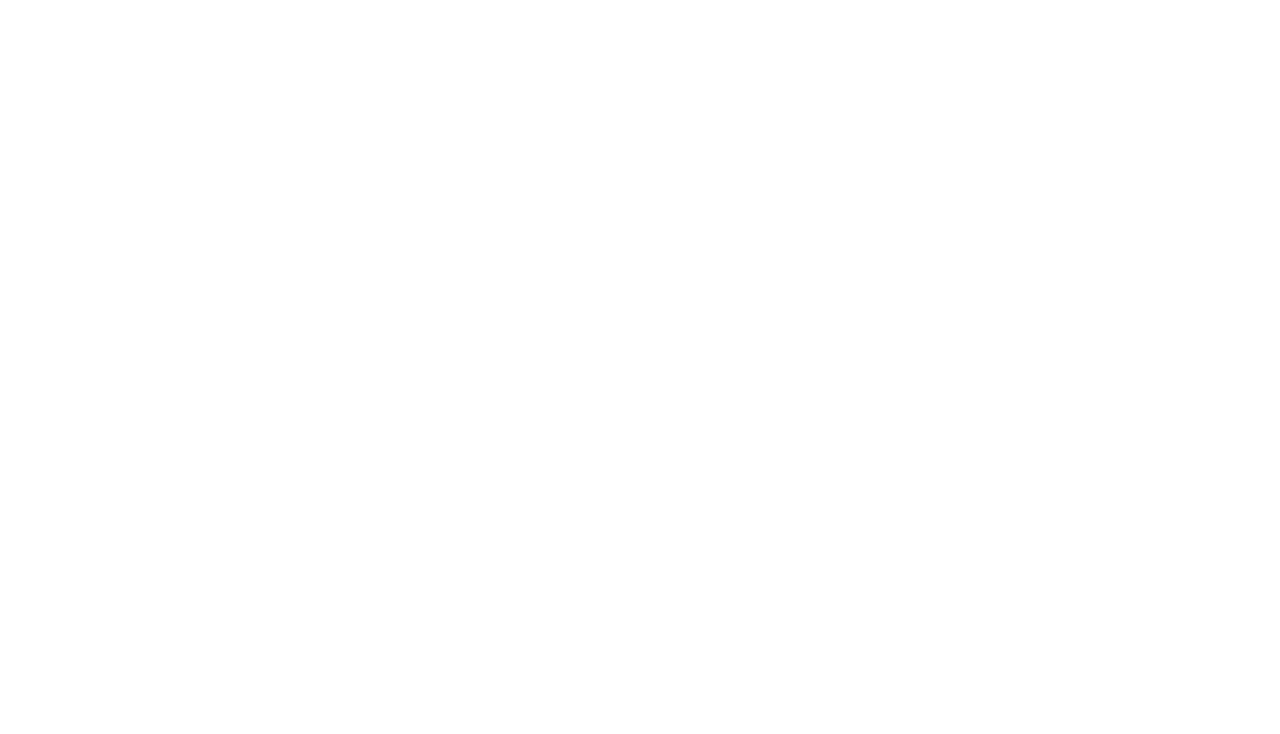
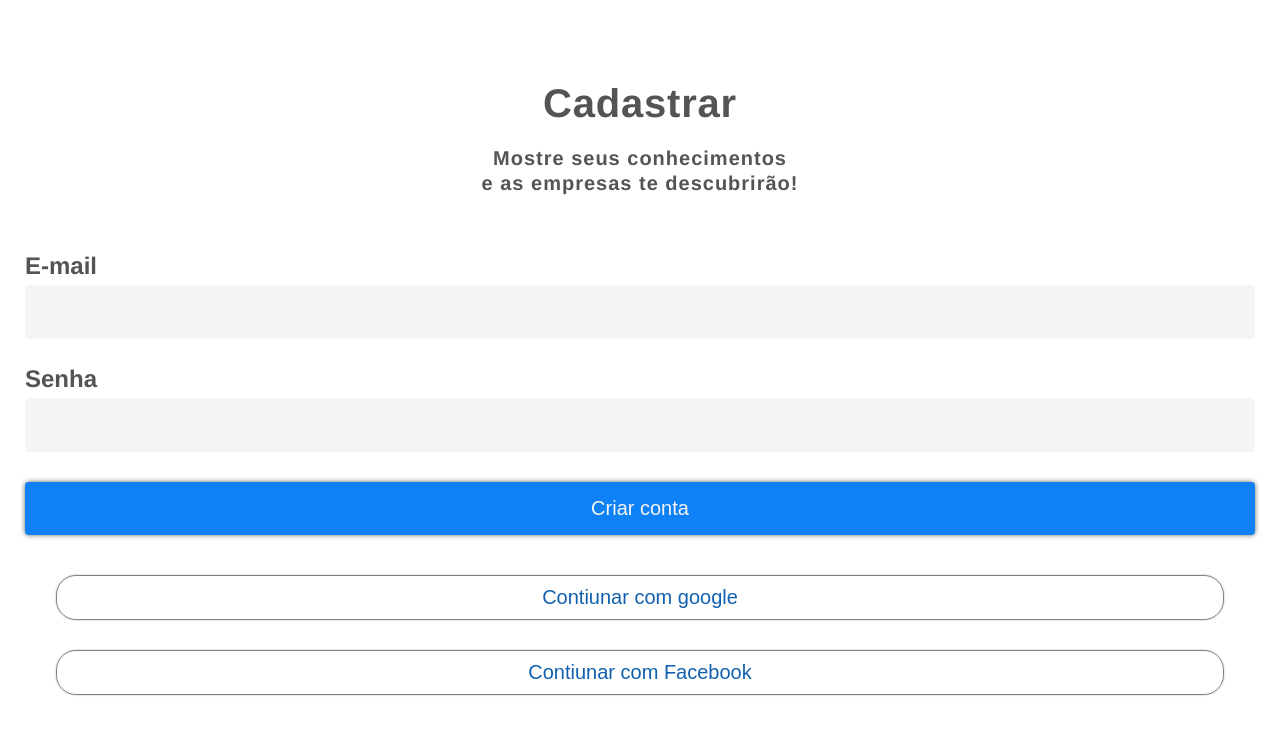
Before and after one commit to EdsonMateus1/projeto_ccr, a Vue app: page / in a window 1280 px wide. Shown: the top 734 px of the page. Built offline with nearby package versions, Linux system fonts and the light colour scheme.

Commit message:
tela de login

```diff
--- a/public/index.html
+++ b/public/index.html
@@ -1,5 +1,6 @@
 <!DOCTYPE html>
 <html lang="pt-br">
+
 <head>
   <meta charset="utf-8">
   <meta http-equiv="X-UA-Compatible" content="IE=edge">
@@ -7,11 +8,14 @@
   <link rel="icon" href="<%= BASE_URL %>favicon.ico">
   <title><%= htmlWebpackPlugin.options.title %></title>
 </head>
+
 <body>
   <noscript>
-      <strong>We're sorry but <%= htmlWebpackPlugin.options.title %> doesn't work properly without JavaScript enabled. Please enable it to continue.</strong>
+    <strong>We're sorry but <%= htmlWebpackPlugin.options.title %> doesn't work properly without JavaScript enabled.
+      Please enable it to continue.</strong>
   </noscript>
   <div id="app"></div>
   <!-- built files will be auto injected -->
 </body>
+
 </html>
--- a/src/App.vue
+++ b/src/App.vue
@@ -19,5 +19,21 @@
 
 
 <style>
+* {
+  padding: 0;
+  margin: 0;
+  box-sizing: border-box;
+}
+html , body , #app{
+  height: 100%;
+}
+button {
+  border: none;
+  box-shadow: none;
+  background: none;
+}
+button:hover{
+  cursor: pointer;
+}
 
 </style>
--- a/src/components/Login.vue
+++ b/src/components/Login.vue
@@ -1,6 +1,30 @@
 <template>
-  <div>
+  <div class="container-page-login">
+    <div class="imagem-login"></div>
 
+    <h1 class="title">Cadastrar</h1>
+
+    <h2 class="sub-title">Mostre seus conhecimentos</h2>
+    <h2 class="sub-title">e as empresas te descubrirão!</h2>
+
+    <form class="container-form">
+      <div class="item-form email-container">
+        <label class="label" for="email">E-mail</label>
+        <input class="input" name="email" type="email" />
+      </div>
+
+      <div class="item-form">
+        <label class="label" for="password">Senha</label>
+        <input class="input" name="password" type="password" />
+      </div>
+
+      <button class="button-login" type="submit">Criar conta</button>
+    </form>
+
+    <div class="container-access">
+      <button class="button-access">Contiunar com google</button>
+      <button class="button-access">Contiunar com Facebook</button>
+    </div>
   </div>
 </template>
 
@@ -11,4 +35,94 @@
 </script>
 
 <!-- Add "scoped" attribute to limit CSS to this component only -->
-<style scoped></style>
+<style scoped>
+.container-page-login {
+  height: 100%;
+  padding: 25px;
+  height: 90%;
+  display: flex;
+  flex-direction: column;
+  justify-content: center;
+  align-items: center;
+  font-family: Helvetica, sans-serif;
+}
+.container-form {
+  width: 100%;
+  display: flex;
+  flex-direction: column;
+  margin-top: 30px;
+}
+.item-form {
+  display: flex;
+  flex-direction: column;
+  width: 100%;
+  gap: 10px;
+  color: #545454;
+}
+.container-google {
+  margin-top: 40px;
+}
+.imagem-login {
+  height: 150px;
+}
+.input {
+  border: none;
+  background-color: #f5f5f5;
+  padding: 10px;
+  border-radius: 4px;
+  height: 54px;
+}
+.email-container {
+  margin: 30px 0px;
+}
+
+.title {
+  font-size: 40px;
+  font-weight: 600;
+  letter-spacing: 0.8px;
+  margin-bottom: 20px;
+  color: #545454;
+}
+.sub-title {
+  font-weight: 600;
+  font-size: 20px;
+  letter-spacing: 1px;
+  line-height: 25px;
+  color: #545454;
+}
+
+.label {
+  font-size: 24px;
+  line-height: 19.2px;
+  font-weight: bold;
+}
+.button-login {
+  padding: 15px;
+  border: none;
+  margin-top: 30px;
+  border-radius: 4px;
+  background-color: #0d81f5;
+  color: #f5f5f5;
+  font-size: 20px;
+  box-shadow: 0px 0px 5px 0px rgba(0, 0, 0, 0.6);
+}
+.button-access {
+  border: 1px solid gray;
+  border-radius: 20px;
+  width: 100%;
+  text-align: center;
+  font-size: 20px;
+  padding: 10px;
+  box-shadow: 0px 0px 3px -1px rgba(0, 0, 0, 0.6);
+  color: #1160af;
+}
+.container-access {
+  width: 95%;
+  display: flex;
+  justify-content: center;
+  align-items: center;
+  flex-direction: column;
+  gap: 30px;
+  margin-top: 40px;
+}
+</style>
```
Lines whose indentation alone changed are shown as unchanged.
